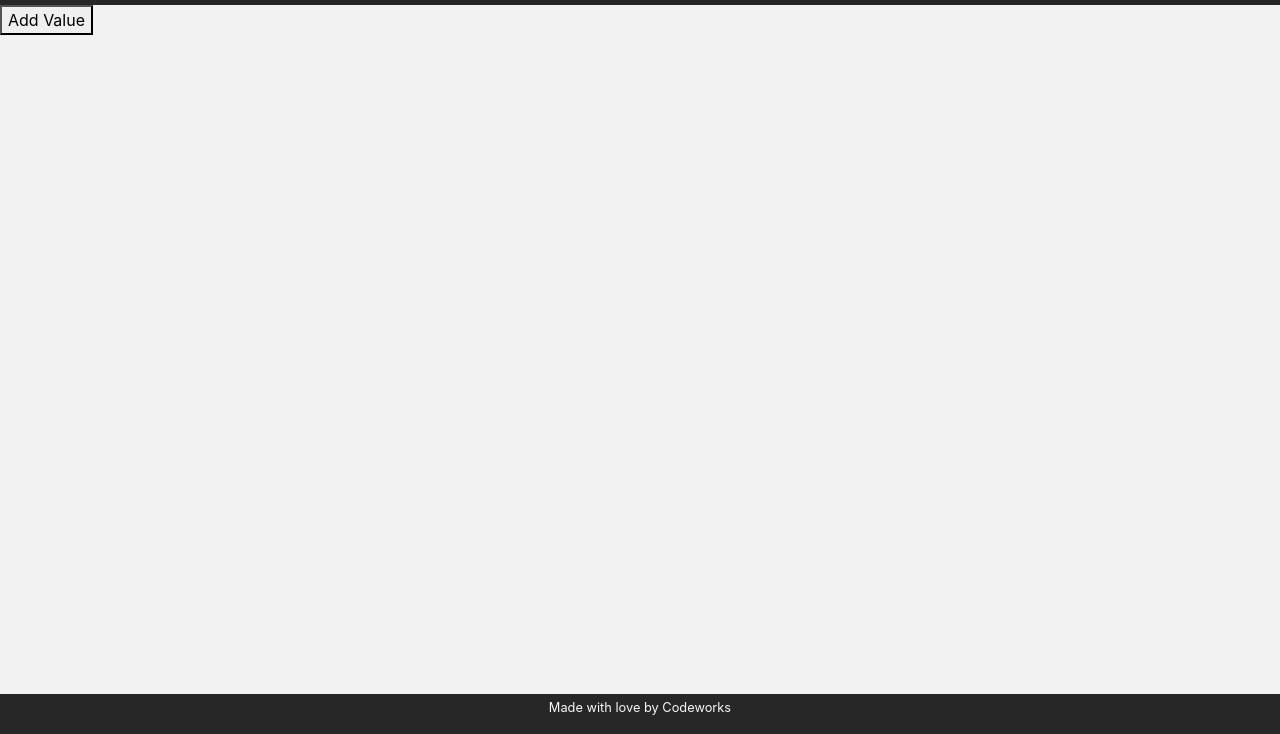
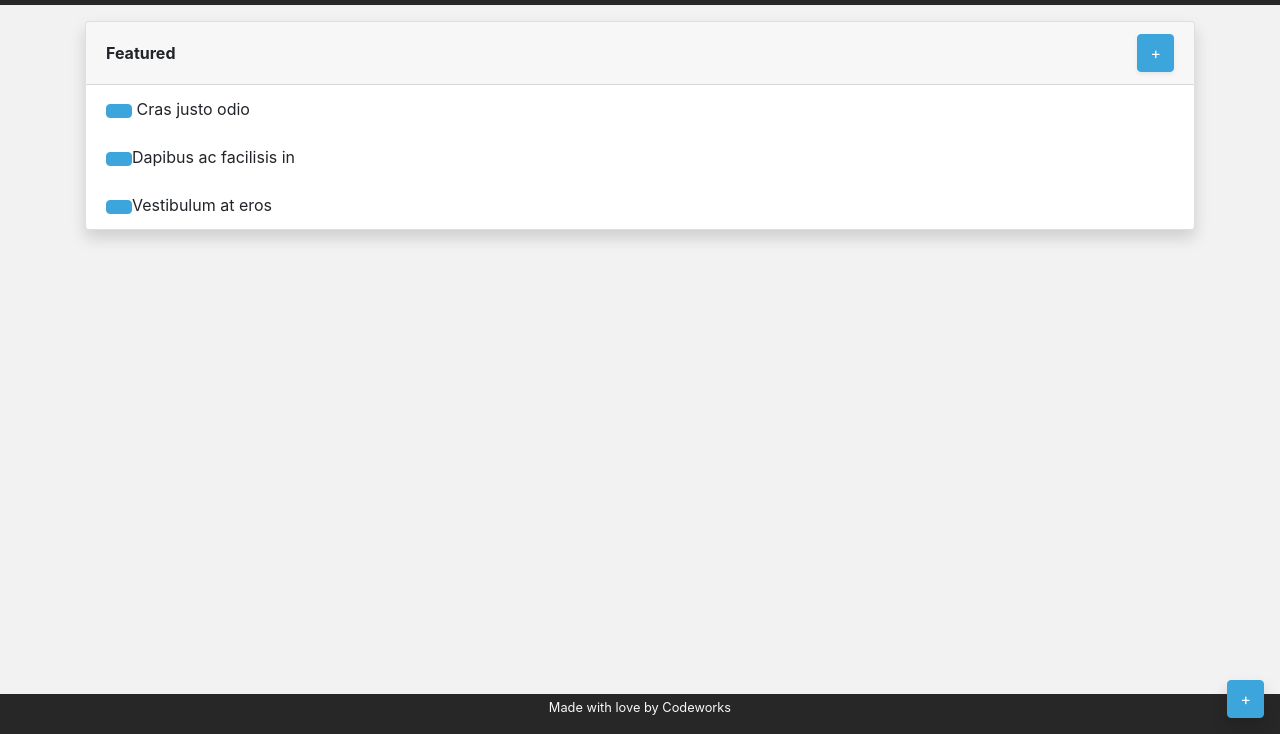
Before and after one commit to NathanMQuam/Task-Master, a website: page index.html in a window 1280 px wide. Shown: the part 66-800 px from the top of the page. Drawn offline with nearby package versions, Linux system fonts and the light colour scheme.

Commit message:
Card and add buttons templates

```diff
--- a/app/main.js
+++ b/app/main.js
@@ -1,7 +1,32 @@
-import ValuesController from "./Controllers/ValuesController.js";
+// import ValuesController from "./Controllers/ValuesController.js";
 
 class App {
-  valuesController = new ValuesController();
+  // valuesController = new ValuesController();
 }
 
 window["app"] = new App();
+
+/** NOTE: Requirements
+ * TODO: All lists and tasks are rendered on load/reload
+ * TODO: Lists are displayed out in columns across the page
+ * TODO: Lists can be Created
+ * TODO: Lists and tasks each have a delete button
+ * TODO: List creation must include a title limited to 3-15 characters
+ * TODO: List creation must include a color picker or minimum 5 different colors
+ * TODO: Lists include a count of all tasks compared to uncompleted tasks
+ * TODO: Each List must have its own Task form
+ * TODO: Task title/body must be between 3-50 characters
+ * TODO: Tasks can be marked complete, this will persist on reload
+ * TODO: Forms should not submit unless the fields adhere to the requirements
+ * TODO: Lists can be Deleted
+ * TODO: Tasks can be Deleted (separate from being marked complete)
+ * TODO: Users are prompted to confirm any delete (search window.confirm)
+ * TODO: All Data persists through local storage
+*/
+
+/** NOTE: Stretch Goals
+ * Use something like masonry to render the lists more elegantly
+ * Use a better popup then window.confirm for a more clean user experience (see the SweetAlertJS documentation for ideas on this)
+ * Play with the styling on 'completed' tasks to include a strikethrough
+ * Add Toast notifications to encourage completed tasks
+ */
--- a/index.html
+++ b/index.html
@@ -21,7 +21,30 @@
         </nav>
     </header>
     <main>
-        <div id="app"></div>
+        <div id="app" class="container">
+            <div class="row py-3" id="row1">
+                <div class="col">
+                    <div class="card shadow">
+                        <div class="card-header d-flex justify-content-between align-items-center">
+                            <b>Featured</b>
+                            <button class="btn btn-primary shadow-sm">
+                                +
+                            </button>
+                        </div>
+                        <ul class="list-group list-group-flush">
+                            <li class="list-group-item"><button class="btn btn-primary"></button> Cras justo odio</li>
+                            <li class="list-group-item"><button class="btn btn-primary"></button>Dapibus ac facilisis in</li>
+                            <li class="list-group-item"><button class="btn btn-primary"></button>Vestibulum at eros</li>
+                        </ul>
+                    </div>
+                </div>
+            </div>
+        </div>
+        <aside class="">
+            <button class="btn btn-primary shadow position-fixed" style="right: 1rem; bottom: 1rem;">
+                +
+            </button>
+        </aside>
     </main>
     <footer class="container-fluid bg-dark text-light">
         <div class="row text-center">
```
